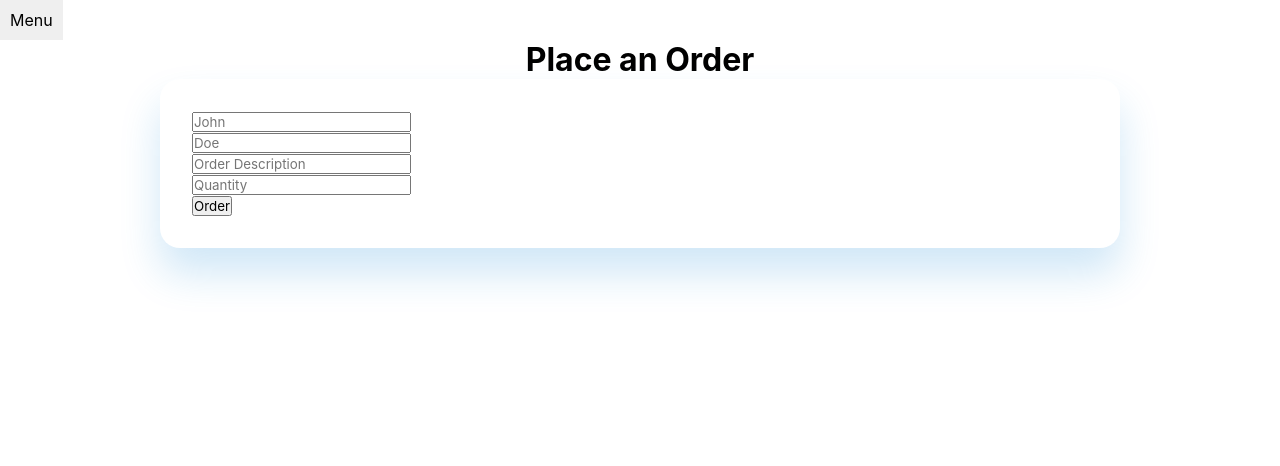
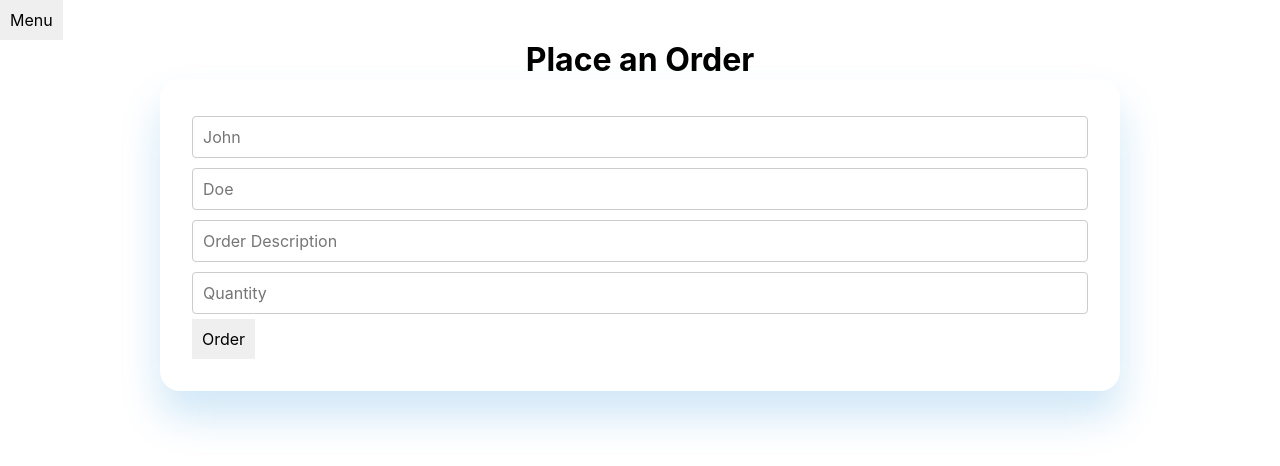
Before and after one commit to natowb/react-assessment, a React (Vite) app: page /new in a window 1280 px wide. Shown: the top 466 px of the page. Built offline with nearby package versions, Linux system fonts and the light colour scheme.

Commit message:
add orderpage styles

```diff
--- a/src/index.css
+++ b/src/index.css
@@ -9,3 +9,14 @@
   padding: 0;
   height: 100vh;
  }
+
+ .card {
+  padding: 2em;
+}
+
+.btn {
+  padding: 10px;
+  border: none;
+  cursor: pointer;
+  font-size: 16px;
+}
--- a/src/layout/AppLayout/AppLayout.css
+++ b/src/layout/AppLayout/AppLayout.css
@@ -6,7 +6,3 @@
   flex-direction: column;
   align-items: center;
 }
-
-.card {
-  padding: 2em;
-}
--- a/src/layout/Navbar/Navbar.css
+++ b/src/layout/Navbar/Navbar.css
@@ -1,13 +1,6 @@
 nav {
     top: 0;
     width: 100%;
-}
-
-.dropdown-button {
-    padding: 10px;
-    border: none;
-    cursor: pointer;
-    font-size: 16px;
 }
 
 .dropdown-menu {
--- a/src/layout/Navbar/Navbar.tsx
+++ b/src/layout/Navbar/Navbar.tsx
@@ -13,7 +13,7 @@ export default function Navbar() {
     return (
         <nav>
             <div className="dropdown">
-                <button onClick={toggleMenu} className="dropdown-button">
+                <button onClick={toggleMenu} className="btn">
                     Menu
                 </button>
                 {isOpen && (
--- /dev/null
+++ b/src/pages/OrderPage/OrderPage.css
@@ -0,0 +1,29 @@
+/* Style the container div */
+input-container {
+    margin-bottom: 1em;
+}
+
+/* Style the input field */
+input {
+    width: 100%;
+    padding: 10px;
+    margin: 5px 0;
+    box-sizing: border-box;
+    border: 1px solid #ccc;
+    border-radius: 4px;
+    font-size: 16px;
+}
+
+/* Change border color on focus */
+input:focus {
+    border-color: #66afe9;
+    outline: none;
+    box-shadow: 0 0 8px rgba(102, 175, 233, 0.6);
+}
+
+/* Style the error message */
+.error-message {
+    color: #d9534f;
+    font-size: 14px;
+    margin-top: 5px;
+}
--- a/src/pages/OrderPage/OrderPage.tsx
+++ b/src/pages/OrderPage/OrderPage.tsx
@@ -2,6 +2,7 @@ import { useNavigate } from "react-router-dom";
 import Card from "../../components/Card/Card";
 import { FieldError, SubmitHandler, UseFormRegisterReturn, useForm } from "react-hook-form";
 
+import "./OrderPage.css";
 
 type OrderFormFields = {
     firstName: string;
@@ -97,7 +98,7 @@ export default function OrderPage() {
                         validate: (value) => validateNumberRange(value, 1, 20),
                     })}
                 />
-                <button type="submit">Order</button>
+                <button className="btn" type="submit">Order</button>
             </form>
         </Card>
     </>
@@ -116,9 +117,9 @@ type OrderFormFieldProps = {
 
 function OrderFormField({ register, type, placeholder, error }: OrderFormFieldProps) {
     return (
-        <div>
+        <div className="input-container">
             <input {...register} type={type} placeholder={placeholder} />
-            {error && <div>{error.message}</div>}
+            {error && <div className="error-message">{error.message}</div>}
         </div>
     )
 }
```
